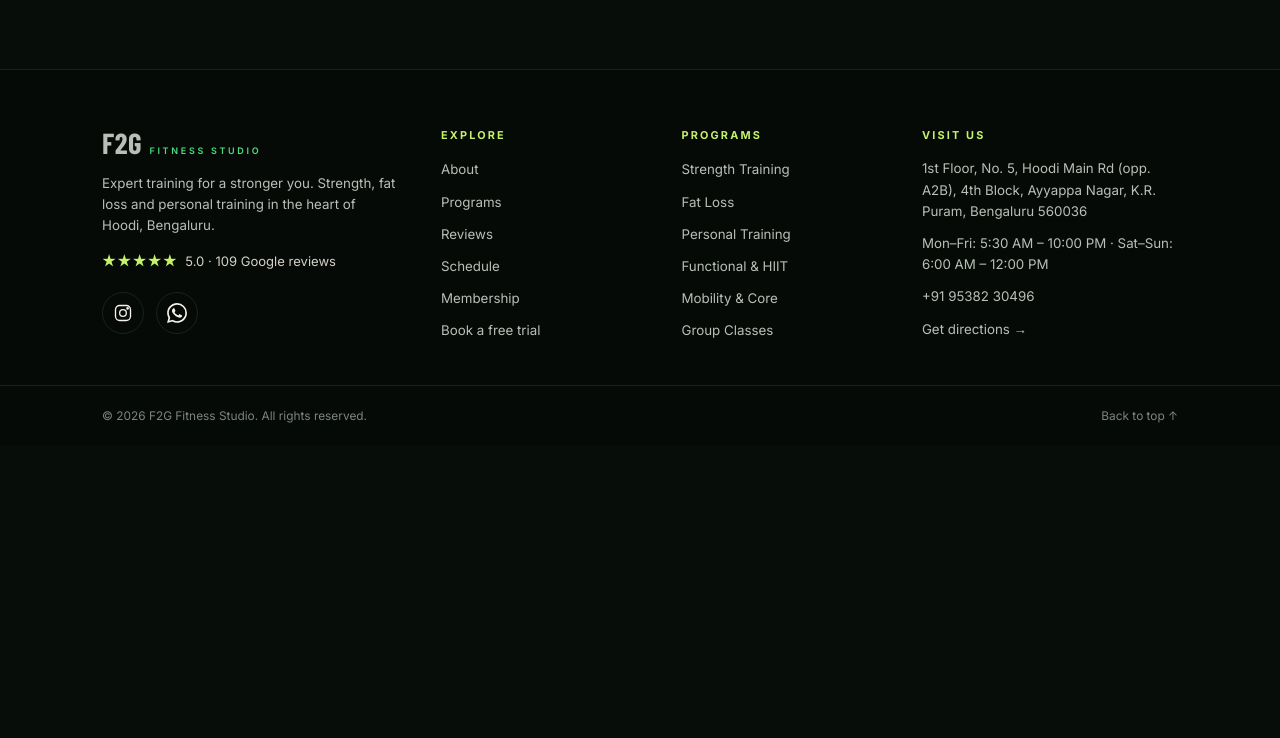
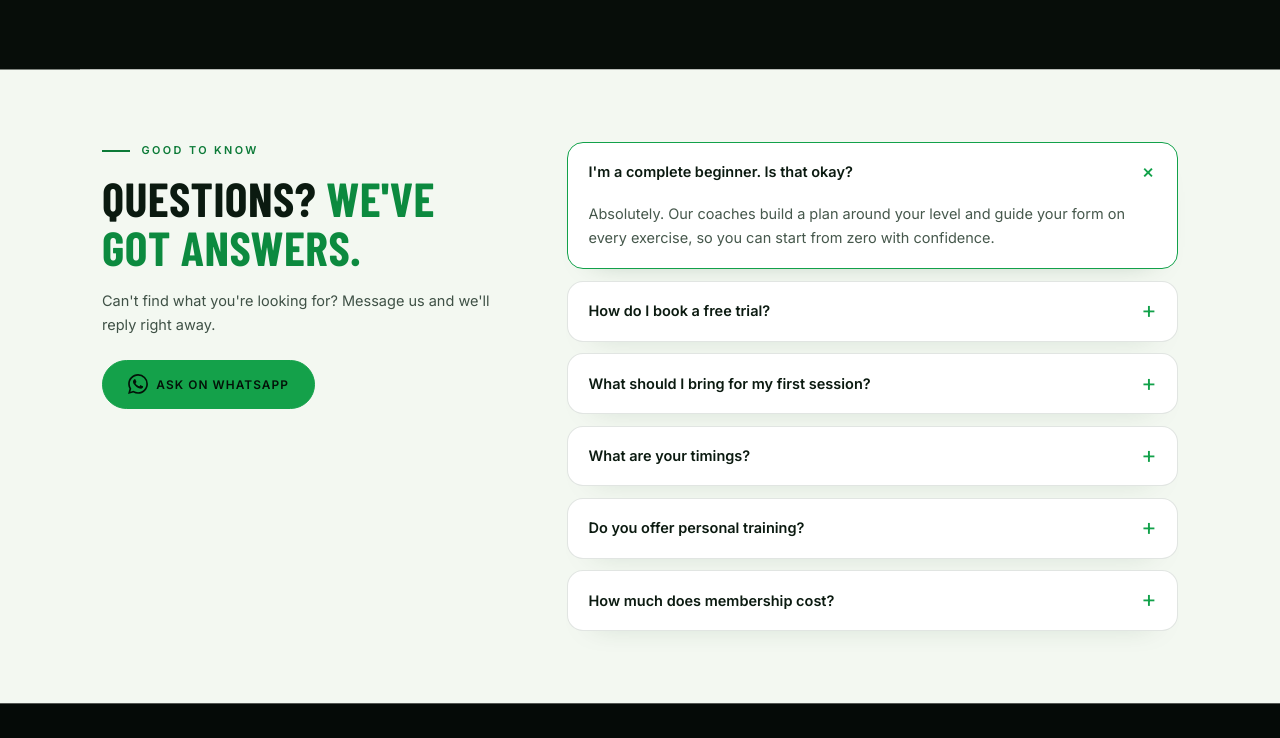
Before and after one commit to vouchiq01/f2g-fitness-studio, a plain HTML site: page index.html in a window 1280 px wide. Shown: the part 6542-7280 px from the top of the page. Before the commit the page ends 6988 px from the top, so only its background shows below. Drawn offline with nearby package versions, Linux system fonts and the light colour scheme; a web font is replaced by a local one.

Commit message:
Add light FAQ section before footer
Co-Authored-By: Claude Sonnet 5.5 <noreply@anthropic.com>

```diff
--- a/index.html
+++ b/index.html
@@ -262,6 +262,26 @@
   </div>
 </section>
 
+<!-- FAQ -->
+<section id="faq" class="wrap faq light band">
+  <div class="faq-in">
+    <div class="reveal">
+      <p class="eyebrow">Good to know</p>
+      <h2>Questions? <span class="red">We've got answers.</span></h2>
+      <p class="lead sm">Can't find what you're looking for? Message us and we'll reply right away.</p>
+      <a class="btn" data-wa="Hi F2G Fitness Studio! I have a question."><svg class="ic fill"><use href="#i-wa"/></svg> Ask on WhatsApp</a>
+    </div>
+    <div class="faq-list reveal">
+      <details open><summary>I'm a complete beginner. Is that okay?</summary><p>Absolutely. Our coaches build a plan around your level and guide your form on every exercise, so you can start from zero with confidence.</p></details>
+      <details><summary>How do I book a free trial?</summary><p>Fill the booking form on this page or message us on WhatsApp. We'll confirm a slot that suits you.</p></details>
+      <details><summary>What should I bring for my first session?</summary><p>Comfortable workout clothes, sports shoes, a water bottle and a small towel. We'll take care of the rest.</p></details>
+      <details><summary>What are your timings?</summary><p>We're open early mornings to late evenings. See the hours in the Find us section, or message us for exact batch timings.</p></details>
+      <details><summary>Do you offer personal training?</summary><p>Yes. One-on-one coaching with a custom plan, form correction and progress tracking. Ask us for details on WhatsApp.</p></details>
+      <details><summary>How much does membership cost?</summary><p>Plans start with a flexible monthly option and better-value quarterly options. Message us and we'll share current pricing.</p></details>
+    </div>
+  </div>
+</section>
+
 </main>
 
 <footer class="site-foot">
--- a/styles.css
+++ b/styles.css
@@ -322,3 +322,17 @@ footer{border-top:1px solid var(--line);color:var(--muted);font-size:.88rem;back
 .perk .ic{width:40px;height:40px;padding:9px;border-radius:12px;background:#0b2a16;color:#c4f26a}
 .perk b{display:block;color:#fff;font-weight:600}
 .perk span{font-size:.88rem;color:#e3f5e3}
+
+/* FAQ (light) */
+.faq-in{display:grid;grid-template-columns:.8fr 1.2fr;gap:4rem;align-items:start}
+.faq .lead.sm{margin-bottom:1.6rem}
+.faq .btn{color:#031208}
+.faq-list{display:grid;gap:.8rem}
+.faq details{background:#fff;border:1px solid rgba(10,45,22,.12);border-radius:16px;padding:0 1.4rem;transition:.3s;box-shadow:0 14px 30px -26px rgba(10,60,25,.4)}
+.faq details[open]{border-color:#12a14a}
+.faq summary{list-style:none;cursor:pointer;padding:1.2rem 2rem 1.2rem 0;font-weight:600;color:#0b1a10;position:relative}
+.faq summary::-webkit-details-marker{display:none}
+.faq summary::after{content:"+";position:absolute;right:0;top:50%;transform:translateY(-50%);font:400 1.6rem/1 Inter;color:#12a14a;transition:.3s}
+.faq details[open] summary::after{transform:translateY(-50%) rotate(45deg)}
+.faq details p{padding:0 0 1.3rem;color:#46584c;line-height:1.65}
+@media(max-width:900px){.faq-in{grid-template-columns:1fr;gap:2rem}}
```
